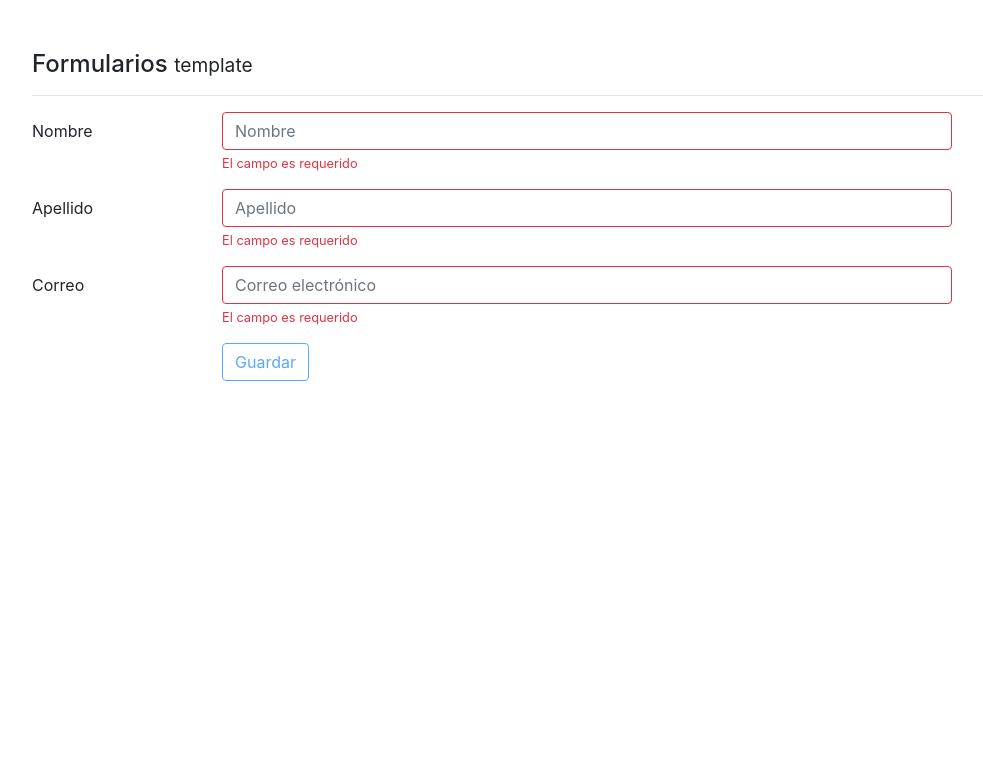
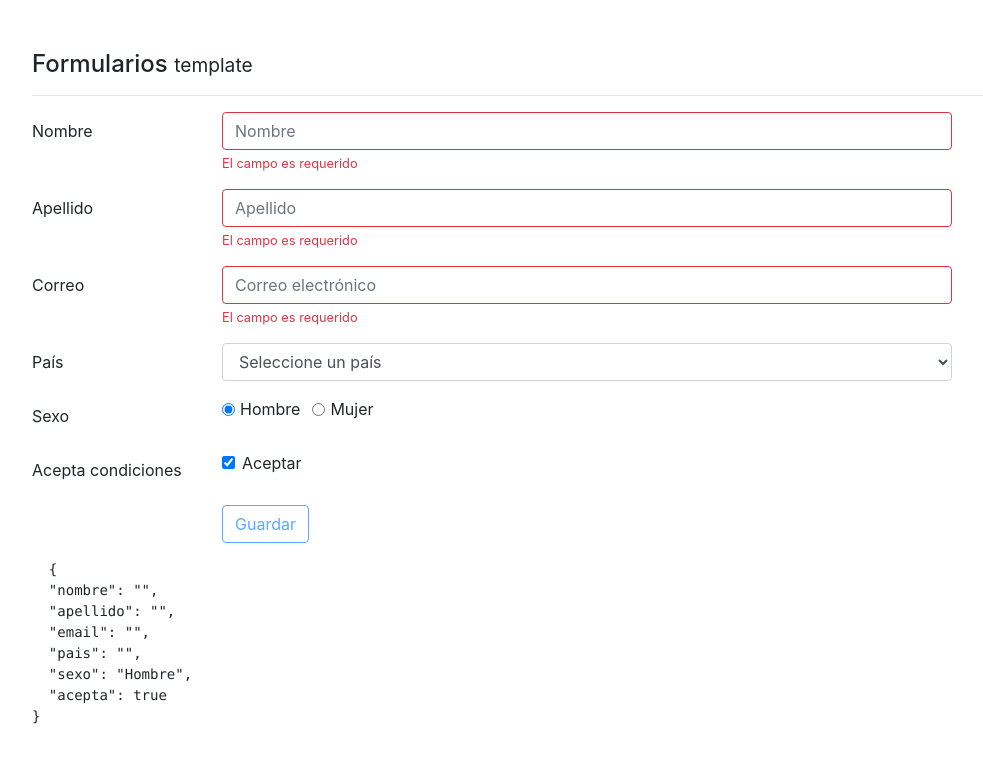
Before and after one commit to ljavierfm/Forms, an Angular app: page / in a window 1280 px wide. Shown: the top 762 px of the page, without its empty margins (53-1036 px from the left). Built offline with nearby package versions, Linux system fonts and the light colour scheme.

Commit message:
Radio, combos y checkboxes

```diff
--- a/src/app/components/template/template.component.html
+++ b/src/app/components/template/template.component.html
@@ -28,11 +28,11 @@
 
     <div class="form-group row">
       <label class="col-2 col-form-label">Apellido</label>
-      <div class="col-8">
+      <div class="col-md-8">
 
         <input class="form-control" [ngClass]="{'is-invalid':apellido.errors?.required ||apellido.errors?.minlength }" type="text"
           minlength="10" placeholder="Apellido" name="apellido" required [(ngModel)]="usuario.apellido" #apellido="ngModel">
-<div *ngIf="apellido.errors?.required" class="invalid-feedback">
+        <div *ngIf="apellido.errors?.required" class="invalid-feedback">
 
 
           El campo es requerido
@@ -69,12 +69,42 @@
     </div>
   </div>
 
+  <div class="form-group row">
+    <label class="col-2 col-form-label">País</label>
+    <div class="col-md-8">
+      <select name="pais" class="form-control" [(ngModel)]="usuario.pais">
+        <option value="">Seleccione un país</option>
+        <option *ngFor="let pais of paises" value="pais.codigo">{{pais.nombre}}</option>
+      </select>
+    </div>
+  </div>
 
+  <div class="form-group row">
+    <label class="col-2 col-form-label">Sexo</label>
+    <div class="col-md-8">
+      <div class="form-check form-check-inline" *ngFor="let sexo of sexos">
+        <input class="form-check-input" type="radio" name="sexo" [value]="sexo" [(ngModel)]="usuario.sexo">
+        <label class="form-check-label" for="inlineRadio1">{{sexo}}</label>
+      </div>
+    </div>
+  </div>
+
+  <div class="form-group row">
+    <label class="col-2 col-form-label">Acepta condiciones</label>
+    <div class="col-md-8">
+      <div class="form-check">
+        <input class="form-check-input" type="checkbox" value="" name="acepta" id="defaultCheck1" [(ngModel)]="usuario.acepta" required>
+        <label class="form-check-label" for="defaultCheck1">
+          Aceptar
+        </label>
+      </div>
+    </div>
+  </div>
 
   <div class="form-group row">
     <label class="col-2 col-form-label">&nbsp;</label>
     <div class="input-group col-md-8">
-<button type="submit" class="btn btn-outline-primary" [disabled]="!forma.valid">
+      <button type="submit" class="btn btn-outline-primary" [disabled]="!forma.valid">
 
         Guardar
       </button>
@@ -82,3 +112,6 @@
   </div>
 
 </form>
+<pre>
+  {{usuario | json}}
+</pre>
--- a/src/app/components/template/template.component.ts
+++ b/src/app/components/template/template.component.ts
@@ -13,8 +13,20 @@ export class TemplateComponent implements OnInit {
   usuario: Object = {
     nombre: '',
     apellido: '',
-    email: ''
+    email: '',
+    pais: '',
+    sexo:'Hombre',
+    acepta:true
   }
+
+  paises= [
+    { codigo: 'ESP', nombre: 'España' },
+    { codigo: 'ENG', nombre: 'Reino Unido' },
+    { codigo: 'FR', nombre: 'Francia' },
+    { codigo: 'PT', nombre: 'Portugal' }
+  ]
+
+  sexos:String[]=["Hombre","Mujer"];
 
   constructor() { }
 
```
